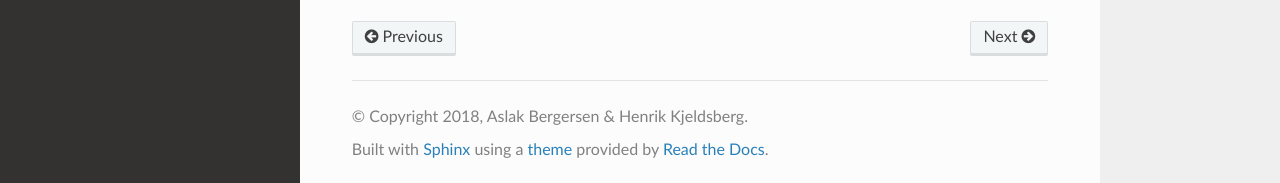
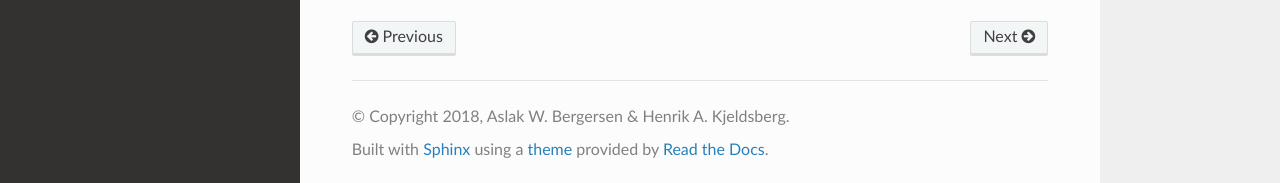
Before and after one commit to KVSlab/morphMan, a Sphinx documentation site: the page built from docs/source/installation.rst, in a window 1280 px wide and 1027 px high. Shown: the part 841-1024 px from the top of the window. Built offline with Sphinx 7.4.7 and the Read the Docs theme 2.0.0, drawn with Linux system fonts in a browser that asks for light colours.

```diff
--- a/docs/source/conf.py
+++ b/docs/source/conf.py
@@ -57,8 +57,8 @@ master_doc = 'morphMan_docs'
 
 # General information about the project.
 project = u'morphMan'
-copyright = u'2018, Aslak Bergersen & Henrik Kjeldsberg'
-author = u'Aslak Bergersen & Henrik Kjeldsberg'
+copyright = u'2018, Aslak W. Bergersen & Henrik A. Kjeldsberg'
+author = u'Aslak W. Bergersen & Henrik A. Kjeldsberg'
 
 # The version info for the project you're documenting, acts as replacement for
 # |version| and |release|, also used in various other places throughout the
@@ -233,7 +233,7 @@ latex_elements = {
 #  author, documentclass [howto, manual, or own class]).
 latex_documents = [
     (master_doc, 'morphMan_docs.tex', u'morphMan\\_docs Documentation',
-     u'Henrik Kjeldsberg', 'manual'),
+     u'Henrik A. Kjeldsberg & Aslak W. Bergersen', 'manual'),
 ]
 
 # The name of an image file (relative to this directory) to place at the top of
```
